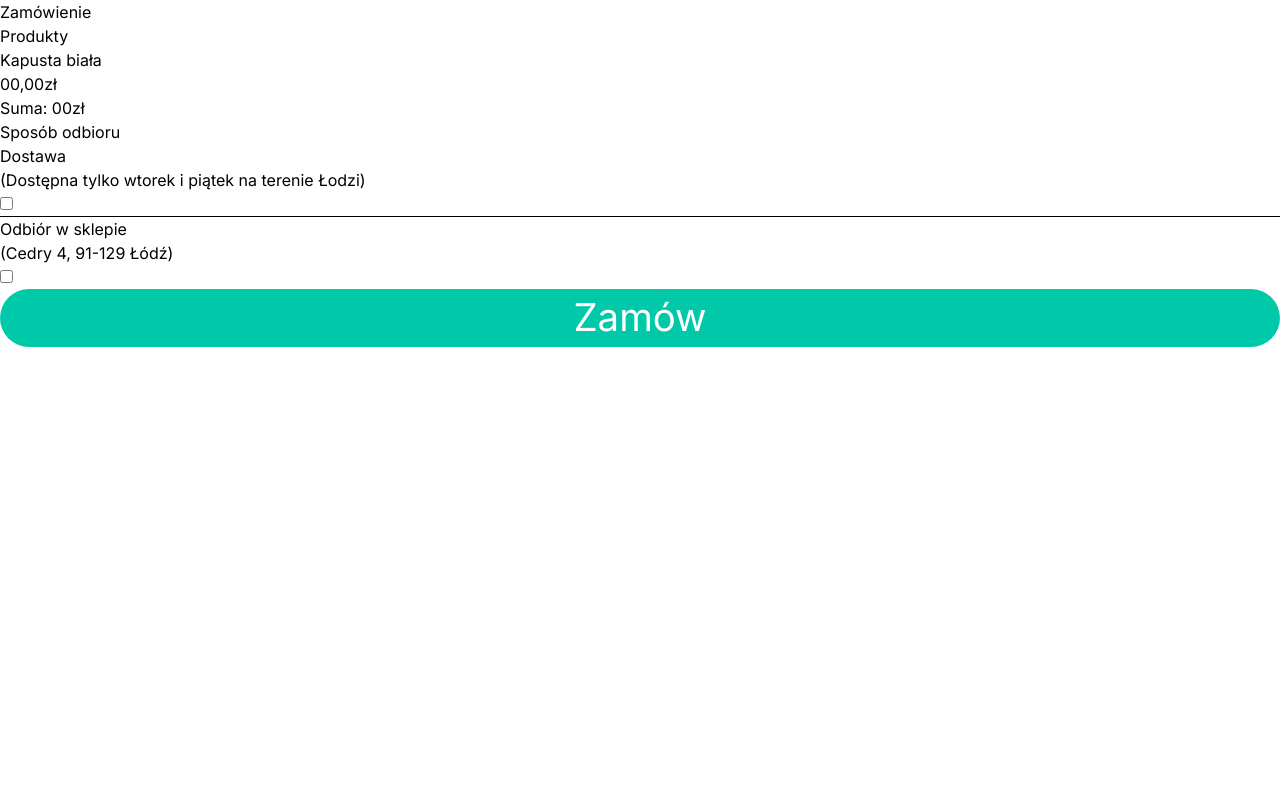
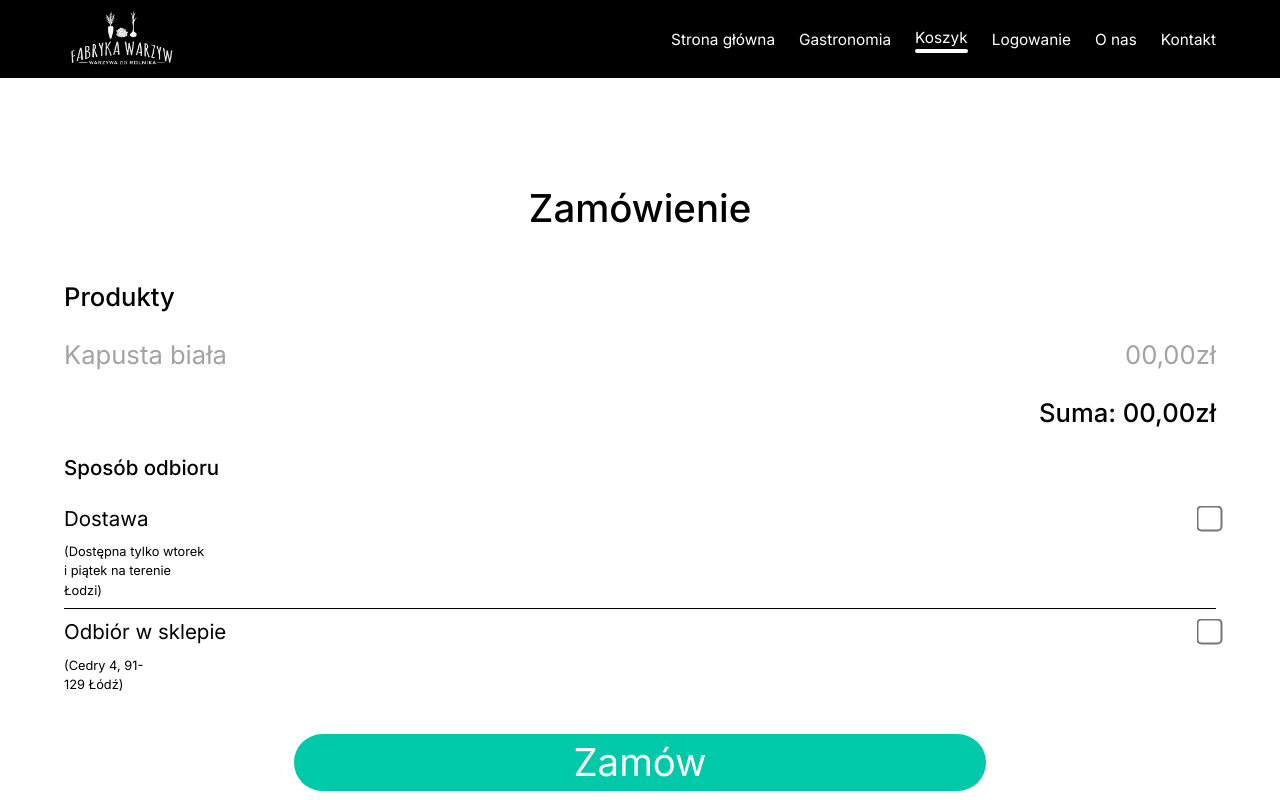
Before and after one commit to WasiakKacper/Fabryka-Warzyw, a React (Vite) app in the folder client/: page /order in a window 1280 px wide. Shown: the top 800 px of the page. Built offline with nearby package versions, Linux system fonts and the light colour scheme.

Commit message:
Style(Order.jsx): End styling Order.jsx

```diff
--- a/client/src/Components/CartElement.jsx
+++ b/client/src/Components/CartElement.jsx
@@ -31,7 +31,7 @@ const CartElement = () => {
       {/* BUTTONS */}
       <div className="w-[40%]">
         <div className="flex h-full *:h-[30%] gap-2 items-end">
-          <div className="flex gap-2 px-3 bg-(--accent) rounded-4xl text-(--white) text-[4vw] md:text-[3vw] lg:text-[2vw]">
+          <div className="flex items-center justify-center gap-2 px-3 bg-(--accent) rounded-4xl text-(--white) text-[4vw] md:text-[3vw] lg:text-[2vw]">
             <button className="cursor-pointer" onClick={handleSubtraction}>
               -
             </button>
--- a/client/src/Pages/Order.jsx
+++ b/client/src/Pages/Order.jsx
@@ -1,5 +1,7 @@
 import React, { useState, useEffect } from "react";
 import { Link } from "react-router";
+import Navbar from "../Components/Navbar.jsx";
+import Footer from "../Components/Footer.jsx";
 
 const Order = () => {
   const [isActive, setIsActive] = useState(false);
@@ -17,48 +19,81 @@ const Order = () => {
 
   return (
     <main>
-      <h1>Zamówienie</h1>
+      <Navbar name="Cart" />
+      <section className="pt-45  mx-auto flex flex-col w-[90%]">
+        <h1 className="text-center text-[8vw] md:text-[5vw] lg:text-[3vw] font-medium mb-10">
+          Zamówienie
+        </h1>
         <section>
-        <h3>Produkty</h3>
-        <ul>
+          <h3 className="text-[5vw] md:text-[4vw] lg:text-[2vw] font-medium mb-5">
+            Produkty
+          </h3>
+          <ul className="text-[4vw] md:text-[3vw] lg:text-[2vw] text-(--alternativeBackground) mb-5 *:flex *:justify-between *:w-full">
             <li>
               <p>Kapusta biała</p>
               <p>00,00zł</p>
             </li>
           </ul>
-        <h3>Suma: 00zł</h3>
+          <h3 className="flex text-[5vw] md:text-[4vw] lg:text-[2vw] font-medium mb-5 w-full justify-end">
+            Suma: 00,00zł
+          </h3>
         </section>
         <section>
-        <h3>Sposób odbioru</h3>
+          <h3 className="flex text-[3.6vw] md:text-[2.6vw] lg:text-[1.6vw] font-medium mb-5">
+            Sposób odbioru
+          </h3>
+          <div className="mb-10">
+            <section className="flex justify-between">
               <div>
-          <div>
-            <h3>Dostawa</h3>
-            <p>(Dostępna tylko wtorek i piątek na terenie Łodzi)</p>
+                <h3 className="flex text-[3.6vw] md:text-[2.6vw] lg:text-[1.6vw] mb-2">
+                  Dostawa
+                </h3>
+                <p className="flex text-[3vw] md:text-[2vw] lg:text-[1vw]  w-[50%]">
+                  (Dostępna tylko wtorek i piątek na terenie Łodzi)
+                </p>
               </div>
               <div>
                 {!isActive ? (
                   "niedostępna"
                 ) : (
-              <input type="checkbox" name="delivery" />
+                  <input
+                    type="checkbox"
+                    name="delivery"
+                    className="scale-200 mt-2 cursor-pointer"
+                  />
                 )}
               </div>
-          <hr />
+            </section>
+            <hr className="my-2 border-(--alternativeBackgroud)" />
+            <section className="flex justify-between w-[100%]">
               <div>
-            <div>
-              <h3>Odbiór w sklepie</h3>
-              <p>(Cedry 4, 91-129 Łódź)</p>
+                <h3 className="flex text-[3.6vw] md:text-[2.6vw] lg:text-[1.6vw] mb-2">
+                  Odbiór w sklepie
+                </h3>
+                <p className="flex text-[3vw] md:text-[2vw] lg:text-[1vw]  w-[50%]">
+                  (Cedry 4, 91-129 Łódź)
+                </p>
               </div>
               <div>
-              <input type="checkbox" name="collection" />
+                <input
+                  type="checkbox"
+                  name="collection"
+                  className="scale-200 mt-2 cursor-pointer"
+                />
               </div>
+            </section>
           </div>
-        </div>
-        <Link to="/summary" className="mx-auto w-[30%]">
+          <Link
+            to="/summary"
+            className="mx-auto w-[60%] flex items-center justify-center"
+          >
             <button className="text-[5vw] md:text-[4vw] lg:text-[3vw] bg-(--accent) w-[100%] mx-auto rounded-4xl text-(--white) cursor-pointer">
               Zamów
             </button>
           </Link>
         </section>
+      </section>
+      <Footer />
     </main>
   );
 };
```
Lines whose indentation alone changed are shown as unchanged.
